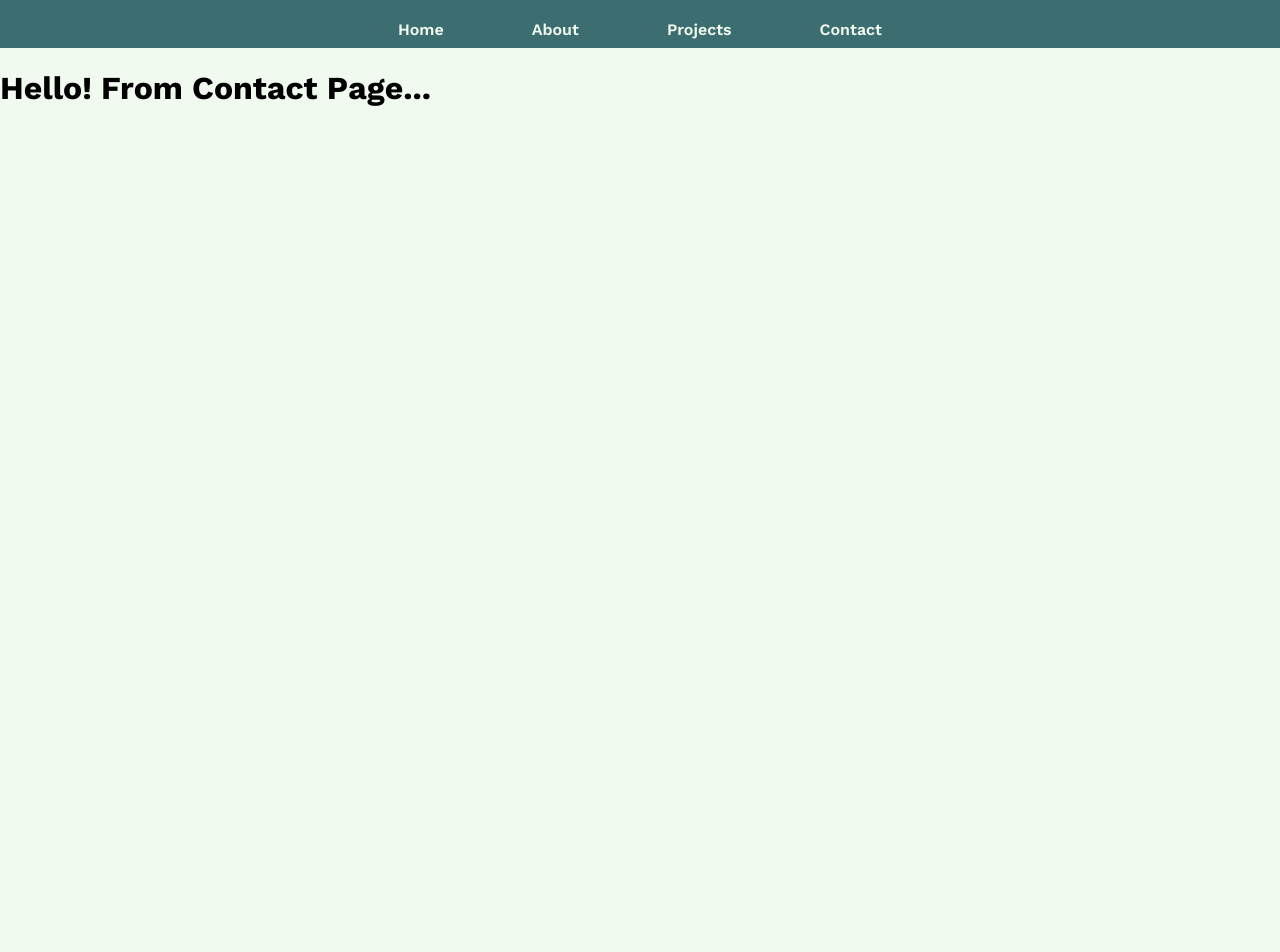
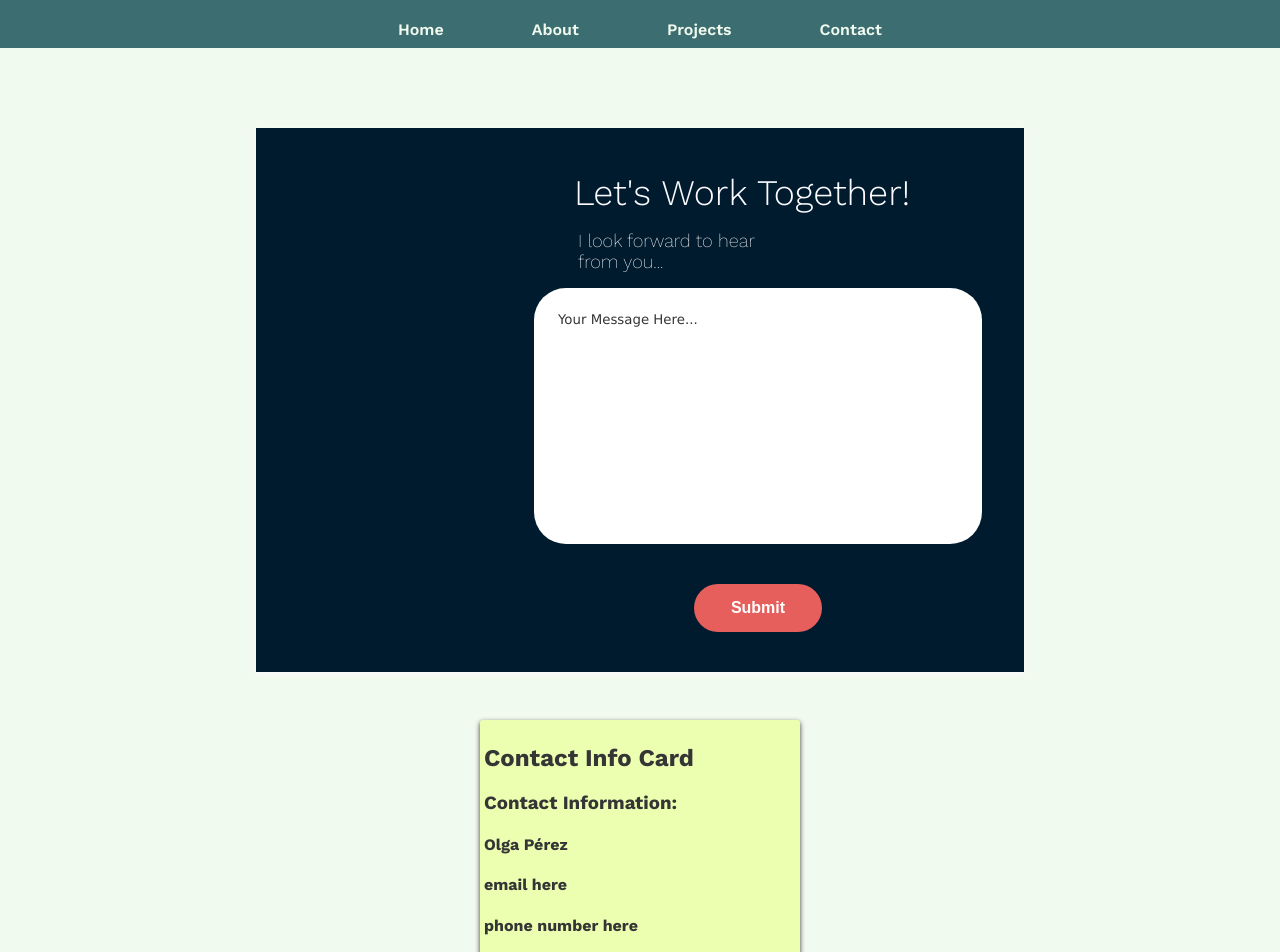
Before and after one commit to orpd0523/portfolio, a React (Create React App) app: page /contact in a window 1280 px wide. Shown: the top 952 px of the page. Before the commit the page ends 800 px from the top, so only its background shows below. Built offline with nearby package versions, Linux system fonts and the light colour scheme.

Commit message:
created contact responsive design for mobile and tablet

```diff
--- a/src/components/Button/Button.scss
+++ b/src/components/Button/Button.scss
@@ -1,6 +1,6 @@
-@use '../../styles/partials/colors.scss' as *;
+@use "../../styles/partials/colors.scss" as *;
 
-.button{
+.button {
   height: 3rem;
   width: 8rem;
   border-radius: 2rem;
@@ -8,25 +8,40 @@
   color: $white;
   font-weight: 600;
   font-size: medium;
-    &--talk{
+  &--talk {
     justify-content: center;
     border-color: $palette-light-cream;
-        &:active{
+    &:active {
       background-color: $yellow;
       color: $green;
     }
-        &:hover{
+    &:hover {
       background-color: $yellow;
     }
   }
-    &--about{
+  &--about {
     background-color: $palette-dark-blue;
-        &:active{
+    &:active {
       background-color: $yellow;
       color: $char-black;
     }
-        &:hover{
+    &:hover {
       background-color: $yellow;
     }
   }
+  &--contact {
+    background-color: $pink;
+    border: $char-black;
+    margin-top: 3rem;
+    &:active {
+      background-color: $yellow;
+      color: $char-black;
     }
+    &:hover {
+      background-color: $yellow;
+    }
+    @media screen and (min-width: 960px) {
+      margin-top: 1.25rem;
+    }
+  }
+}
--- a/src/components/Card/Card.scss
+++ b/src/components/Card/Card.scss
@@ -38,11 +38,30 @@
     display: none;
     visibility: hidden;
   }
+  &--contact2{
+    display: none;
+    visibility: hidden;
+  }
+  &--contact1{
+    height: 30rem;
+    width: 18rem;
+    display: flex;
+    flex-direction: column;
+    align-items: center;
+    margin-inline:auto;
+    color: $eggshell-white;
+    background-color: $oxford-blue;
+    border-radius: 0;
+  }
   @media screen and (min-width: 768px) {
     &--holder{
       flex-direction: row;
       height: 664px;
       min-width: 666px;
+    }
+    &--contact1{
+      height: 30rem;
+      width: 35rem;
     }
   }
   @media screen and (min-width: 960px) {
@@ -64,6 +83,20 @@
       max-height: 30rem;
       max-width: 46.875rem;
       margin-inline: auto;
+    }
+    &--contact2{
+      display: block;
+      visibility: visible;
+      height: 30rem;
+      width: 20rem;
+      background-color: $light-yellow;
+      color: $char-black;
+    }
+    &--contact1{
+      height: 34rem;
+      width: 48rem;
+      padding-left: 15rem;
+      margin-top: 5rem;
     }
   }
   @media screen and (min-width: 1100px){
--- /dev/null
+++ b/src/components/Textfield/Textfield.js
@@ -0,0 +1,11 @@
+import "./Textfield.scss";
+
+function Textfield() {
+  return (
+    <div className="textfield">
+      <textarea className="textfield__input" placeholder="Your Message Here..."></textarea>
+    </div>
+  );
+}
+
+export default Textfield;
--- /dev/null
+++ b/src/components/Textfield/Textfield.scss
@@ -0,0 +1,30 @@
+@use "../../styles/partials/colors.scss" as *;
+
+.textfield {
+  &__input {
+    max-height: 12rem;
+    height: 12rem;
+    width: 16rem;
+    border-radius: 1.5rem;
+    border: none;
+    padding: 1.5rem;
+    resize: none;
+    color: $char-black;
+    font-family: Verdana, Geneva, Tahoma, sans-serif;
+    &::placeholder {
+      color: $char-black;
+      font-family: Verdana, Geneva, Tahoma, sans-serif;
+    }
+    @media screen and (min-width: 768px) {
+      width: 22rem;
+    }
+    @media screen and (min-width: 960px) {
+        max-height: 16rem;
+        height: 16rem;
+        width: 28rem;
+        margin-top: 1rem;
+        margin-bottom: 1rem;
+        border-radius: 2rem;
+      }
+  }
+}
--- a/src/pages/ContactPage/ContactPage.js
+++ b/src/pages/ContactPage/ContactPage.js
@@ -1,9 +1,43 @@
 import "./ContactPage.scss";
+import Card from "../../components/Card/Card";
+import Button from "../../components/Button/Button";
+import Textfield from "../../components/Textfield/Textfield";
 
 function ContactPage() {
   return (
-    <div>
-      <h1>Hello! From Contact Page...</h1>
+    <div className="contact">
+      <div className="contact__container">
+          <h1 className="contact__outside">Let's Work Together!</h1>
+        <Card color="contact1">
+          <h1 className="contact__title1">Let's Work Together!</h1>
+          <div className="contact__box">
+            <h2 className="contact__title2">I look forward to hear from you...</h2>
+          </div>
+          <Textfield>textfield will go here</Textfield>
+          <Button variant="contact" type="submit">
+            Submit
+          </Button>
+        </Card>
+      </div>
+
+      <div className="contact__container">
+        <Card color="contact2">
+          <h2>Contact Info Card</h2>
+          <h3>Contact Information:</h3>
+          <div>
+            <h4>Olga Pérez</h4>
+          </div>
+          <div>
+            <h4>email here</h4>
+          </div>
+          <div>
+            <h4>phone number here</h4>
+          </div>
+          <div>
+            <h4>linked in here</h4>
+          </div>
+        </Card>
+      </div>
     </div>
   );
 }
--- a/src/pages/ContactPage/ContactPage.scss
+++ b/src/pages/ContactPage/ContactPage.scss
@@ -0,0 +1,58 @@
+@use "../../styles/partials/colors.scss" as *;
+
+.contact {
+  display: flex;
+  flex-direction: column;
+  align-items: center;
+  margin-inline: auto;
+  &__title1 {
+    display: none;
+    visibility: hidden;
+  }
+  &__container {
+  }
+  &__outside {
+    color: $onyx;
+    font-size: 3rem;
+    text-align: center;
+  }
+  &__box{
+    margin: 1.5rem;
+  }
+  @media screen and (min-width: 768px) {
+    &__outside {
+        margin-top: 4rem;
+        margin-bottom: 3rem;
+      }
+  }
+  @media screen and (min-width: 960px) {
+    &__title1 {
+        display: block;
+        visibility: visible;
+        margin: 0;
+        margin-right: 2rem;
+        margin-top: 2.5rem;
+        font-size: 2.25rem;
+        font-weight: 300;
+      }
+      &__title2 {
+        margin: 0;
+        margin-top: 1rem;
+        font-size: 1.15rem;
+        font-weight: 200;
+        max-width: 200px;
+        margin-right: 10rem;
+      }
+      &__outside {
+        display: none;
+        visibility: hidden;
+      }
+      &__box{
+        margin: 0;
+        justify-content: flex-start;
+      }
+      &__break{
+
+      }
+  }
+}
--- a/src/pages/ProjectsPage/ProjectsPage.js
+++ b/src/pages/ProjectsPage/ProjectsPage.js
@@ -47,7 +47,6 @@ function ProjectsPage() {
             </p>
           </div>
         </Card>
-
         <Card color="holder">
           <Card color="projects">
             <a href="https://op-capstone.netlify.app/">
@@ -99,7 +98,7 @@ function ProjectsPage() {
               <span className="projects__title">Frameworks/Libraries:</span> SASS
             </p>
             <p className="projects__technology">
-              <span className="projects__title">Technologies:</span> GitHub, MongoDB
+              <span className="projects__title">Technologies:</span> GitHub, Netlify, MongoDB
             </p>
           </div>
         </Card>
@@ -129,7 +128,7 @@ function ProjectsPage() {
               <span className="projects__title">Languages:</span> HTML5, CSS
             </p>
             <p className="projects__technology">
-              <span className="projects__title">Technologies:</span> GitHub
+              <span className="projects__title">Technologies:</span> GitHub, Netlify
             </p>
           </div>
           </div>
--- a/src/pages/ProjectsPage/ProjectsPage.scss
+++ b/src/pages/ProjectsPage/ProjectsPage.scss
@@ -21,6 +21,8 @@
     display: flex;
     justify-content: center;
     padding-top: 1.25rem;
+    height: 100%;
+    width: 100%;
     text-decoration: none;
     font-weight: 600;
     &:active{
--- a/src/styles/partials/colors.scss
+++ b/src/styles/partials/colors.scss
@@ -10,6 +10,10 @@ $palette-dark-blue:#1D3557;
 $red:#E63946;
 $raisin-black: #272932;
 $ash-gray:#b9c6aeb2;
+$onyx: #313638;
+$eggshell-white: #FBFBFF;
+$oxford-blue:#001B2E;
+$light-yellow: #ECFFB0;
 
 
 //not used
```
Lines whose indentation alone changed are shown as unchanged.
